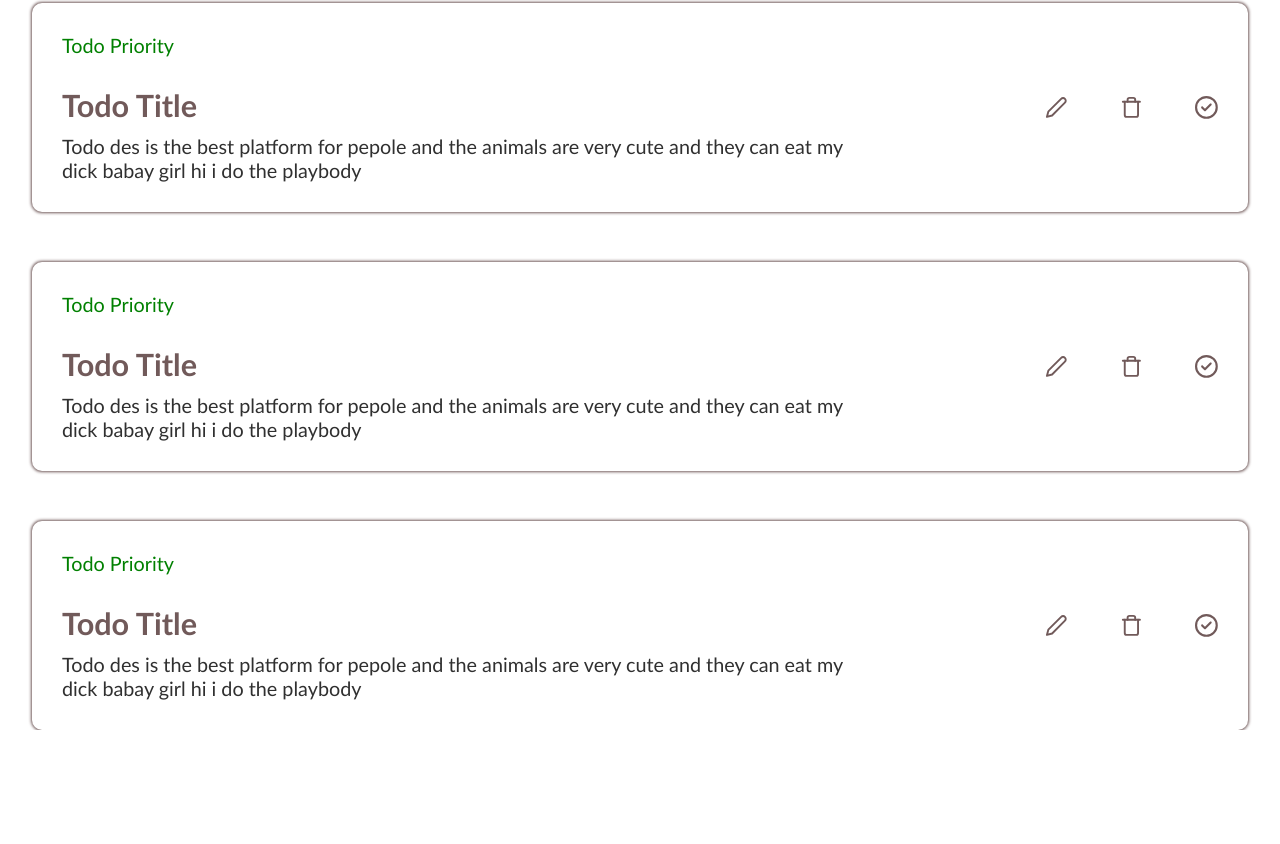
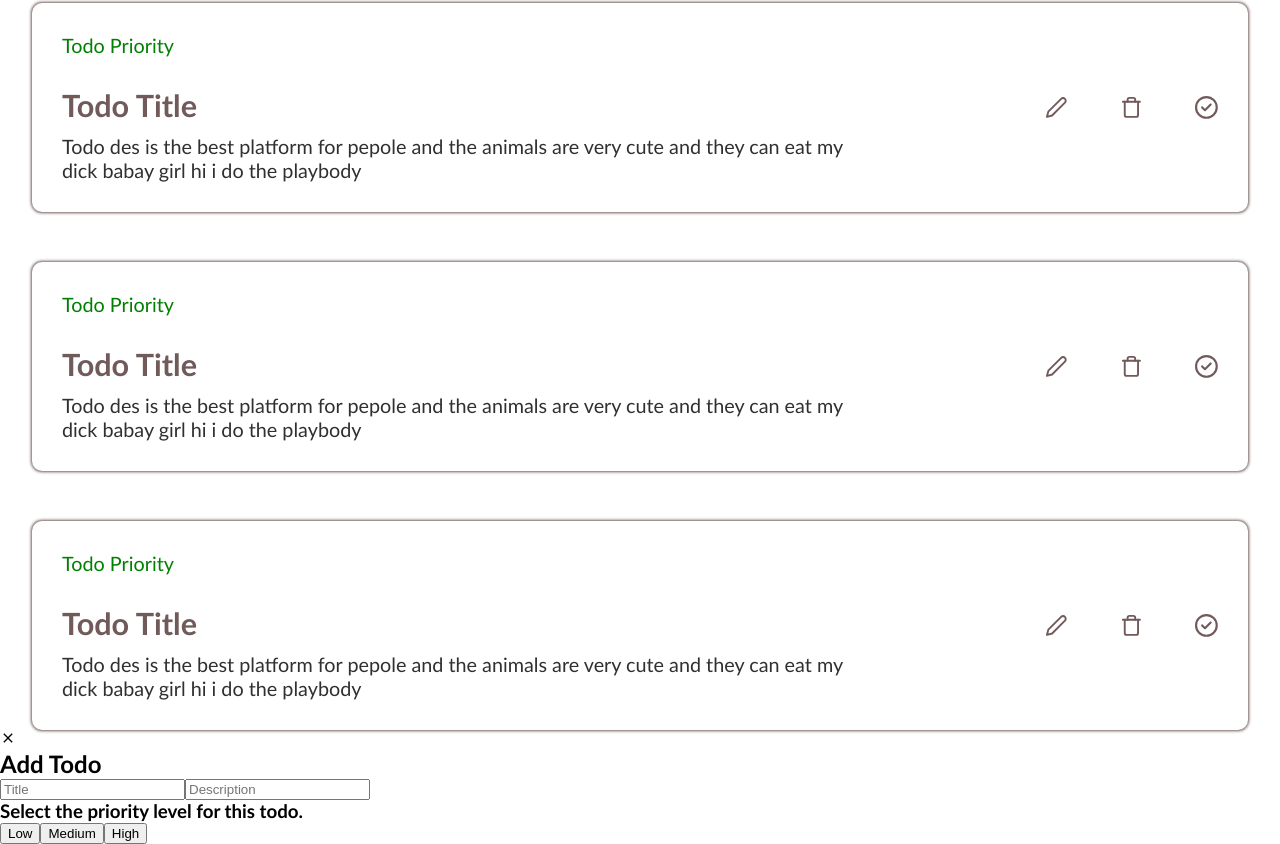
Before and after one commit to bug-hunte-r/todo-list, a Next.js app: page / in a window 1280 px wide. Shown: the part 436-1280 px from the top of the page. Before the commit the page ends 1166 px from the top, so only its background shows below. Built offline with nearby package versions, Linux system fonts and the light colour scheme.

Commit message:
develop modal for add new todo

```diff
--- a/src/app/page.js
+++ b/src/app/page.js
@@ -2,20 +2,37 @@ import style from '../styles/todolist.css'
 import media from '../styles/media-TodoList.css'
 import { FaPlus } from "react-icons/fa";
 import TodoCard from '@/components/modules/Todo-card';
+import { IoMdClose } from "react-icons/io";
 
 export default function Home() {
   return (
     <>
+
       <div className='navbar'>
         <h1 className='title-project'>Todo List</h1>
         <h3 className='btn-add-new-todo'>Add New Todo <FaPlus className='icon-add-todo' /></h3>
       </div>
+
       <div className="container">
         <TodoCard />
         <TodoCard />
         <TodoCard />
         <TodoCard />
       </div>
+
+      <div className='container-modal'>
+        <div className='close-and-title'>
+          < IoMdClose />
+          <h2>Add Todo</h2>
+        </div>
+        <input type='text' placeholder='Title' className='inputs-add-todo' />
+        <input type='text' placeholder='Description' className='inputs-add-todo' />
+        <h3 className='title-Priority'>Select the priority level for this todo.</h3>
+        <button className='btn-Priority-levels'>Low</button>
+        <button className='btn-Priority-levels'>Medium</button>
+        <button className='btn-Priority-levels'>High</button>
+      </div>
+
     </>
   );
 }
```
